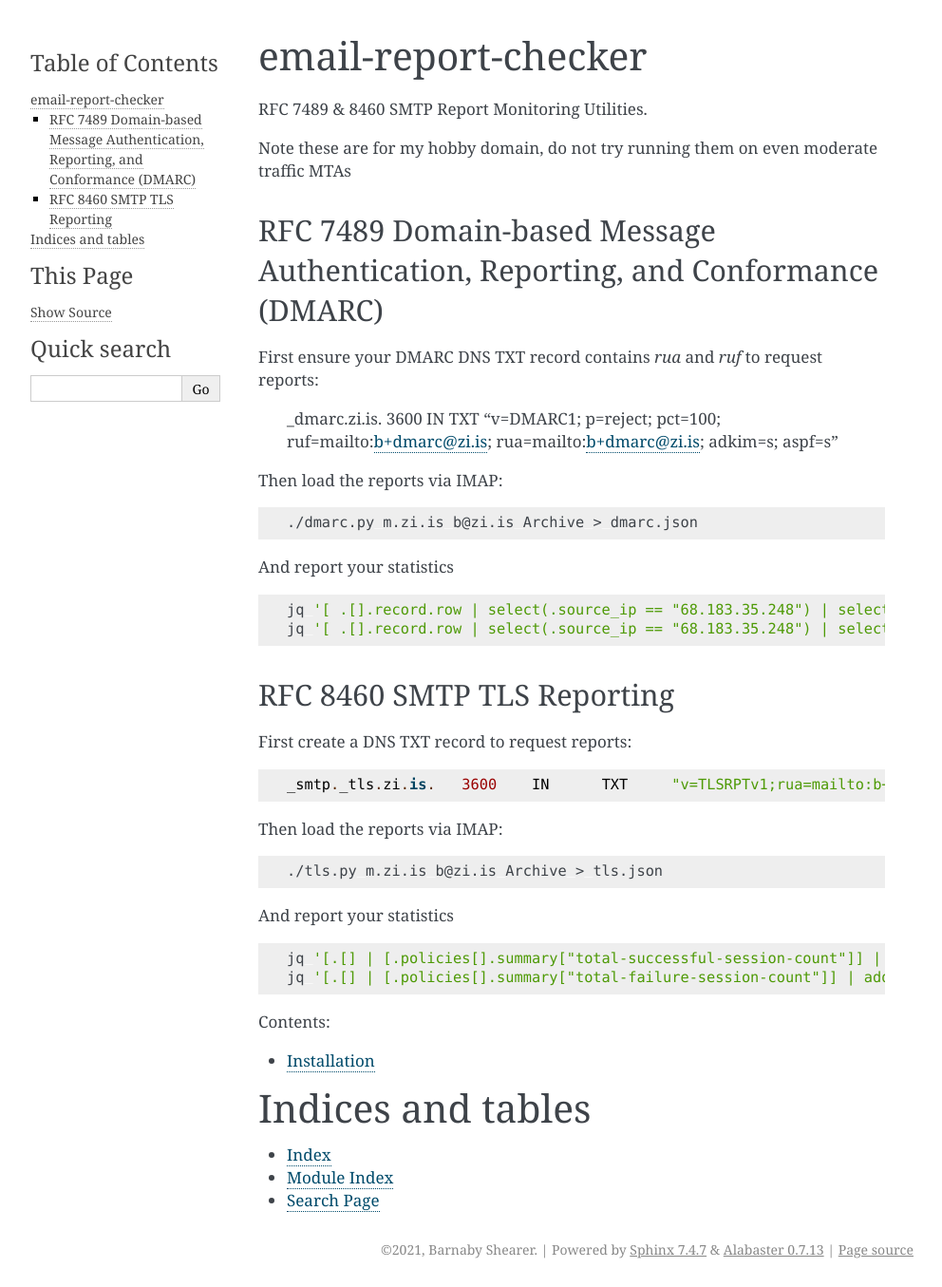
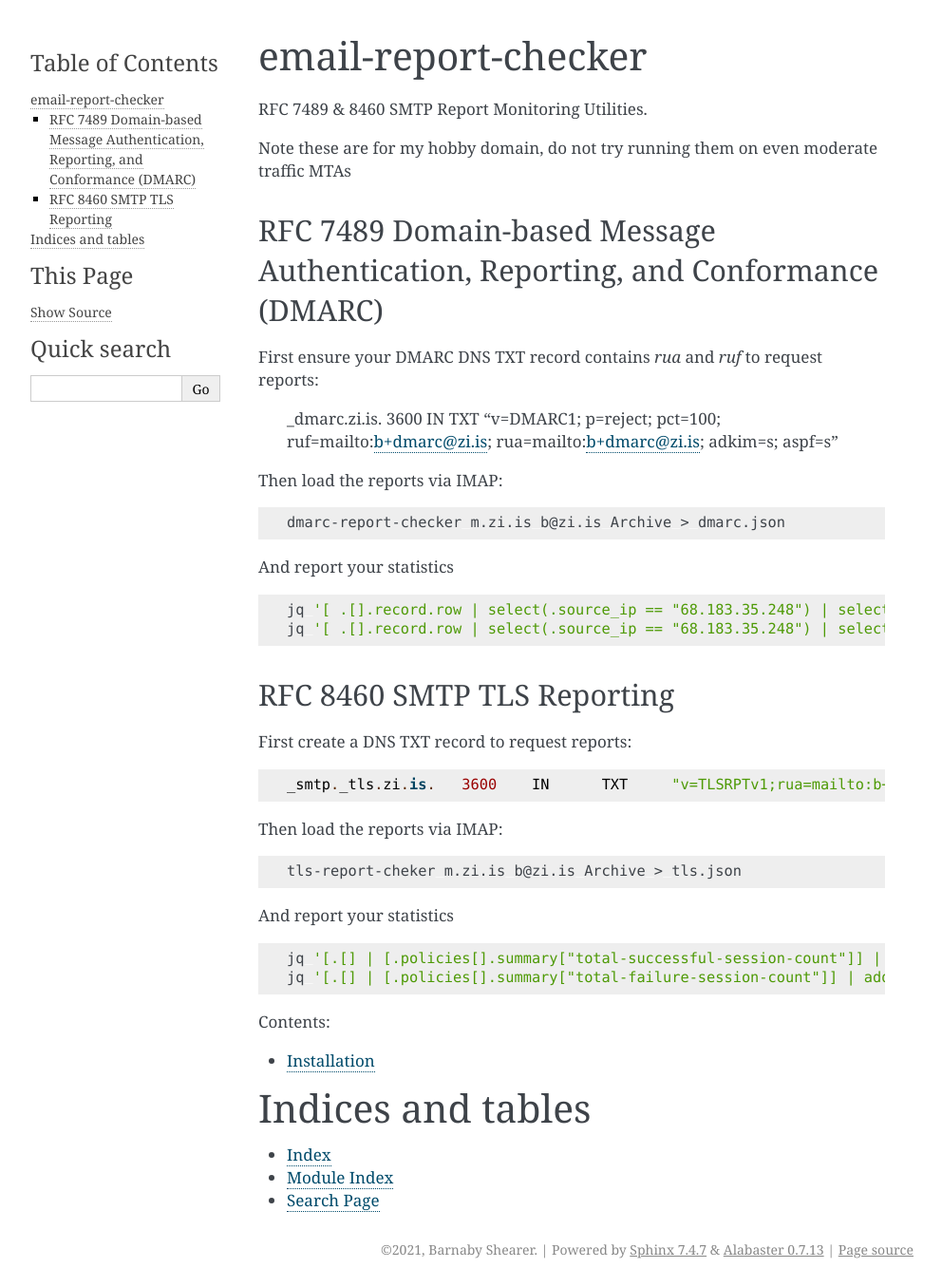
Before and after one commit to BarnabyShearer/email-report-checker, a Sphinx documentation site: the page built from docs/index.rst, in a window 1280 px wide. Shown: the whole page at 95% size, without its empty margins (148-1140 px from the left). Built offline with Sphinx 7.4.7, drawn with Linux system fonts in a browser that asks for light colours; pages that are not in the unit, such as notebooks, are missing from menus.

Commit message:
Update docs/index.rst

```diff
--- a/docs/index.rst
+++ b/docs/index.rst
@@ -19,7 +19,7 @@ Then load the reports via IMAP:
 
 .. code-block:: bash
 
-    ./dmarc.py m.zi.is b@zi.is Archive > dmarc.json
+    dmarc-report-checker m.zi.is b@zi.is Archive > dmarc.json
 
 And report your statistics
 
@@ -42,7 +42,7 @@ Then load the reports via IMAP:
 
 .. code-block:: bash
 
-    ./tls.py m.zi.is b@zi.is Archive > tls.json
+    tls-report-cheker m.zi.is b@zi.is Archive > tls.json
 
 And report your statistics
 
```
